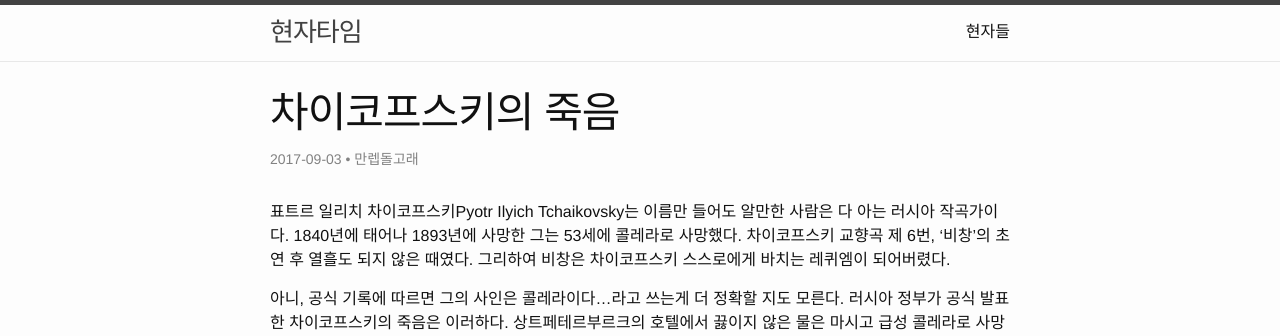
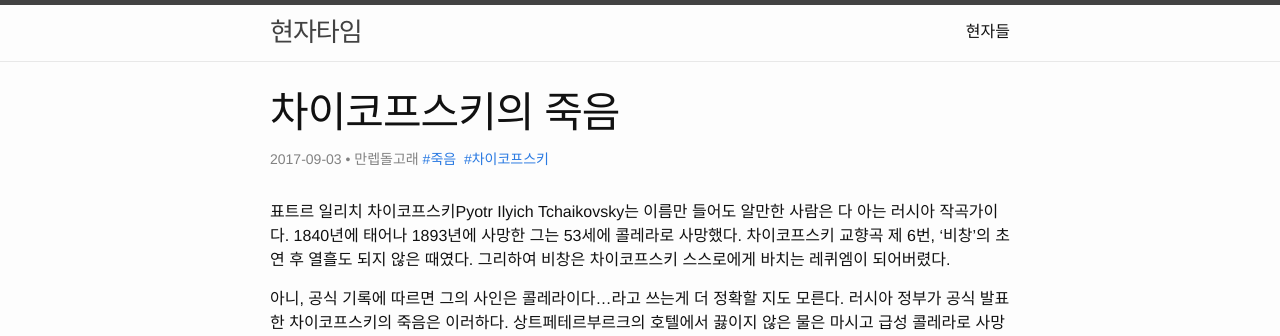
Before and after one commit to hjtm/hjtm.github.io, a Jekyll site: the page built from _posts/crapas/2017-09-03-차이코프스키의죽음.md, in a window 1280 px wide. Shown: the top 336 px of the page. Built offline with Jekyll 4.4.1, drawn with Linux system fonts in a browser that asks for light colours; our own code applies the rules of GitHub Pages for plain Markdown files.

Commit message:
added favicon & tag link (to google)

```diff
--- a/_includes/head.html
+++ b/_includes/head.html
@@ -3,6 +3,7 @@
   <meta http-equiv="X-UA-Compatible" content="IE=edge">
   <meta name="viewport" content="width=device-width, initial-scale=1">
   {% seo %}
+  <link rel="icon" type="image/png" href="{{ "/favicon.png" | relative_url }}">
   <link rel="stylesheet" href="{{ "/assets/main.css" | relative_url }}">
   <link rel="alternate" type="application/rss+xml" title="{{ site.title | escape }}" href="{{ "/feed.xml" | relative_url }}">
   {% if jekyll.environment == 'production' and site.google_analytics %}
--- a/_layouts/default.html
+++ b/_layouts/default.html
@@ -1,5 +1,5 @@
 <!DOCTYPE html>
-<html lang="{{ page.lang | default: site.lang | default: "en" }}">
+<html lang="{{ page.lang | default: site.lang | default: "ko" }}">
 
   {% include head.html %}
 
--- a/_layouts/post.html
+++ b/_layouts/post.html
@@ -12,7 +12,14 @@ layout: default
       </time>
       {% if page.author %}
         • <span itemprop="author" itemscope itemtype="http://schema.org/Person"><span itemprop="name">{{ page.author }}</span></span>
-      {% endif %}</p>
+      {% endif %}
+      {% if page.tags %}
+          {% for tag in page.tags %}
+            {% capture tag_name %}{{ tag }}{% endcapture %}
+            <a href="https://google.com?q={{ tag_name }}">#{{ tag_name }}&nbsp;</a>
+          {% endfor %}
+      {% endif %}
+    </p>
   </header>
 
   <div class="post-content" itemprop="articleBody">
--- a/_posts/crapas/2017-09-03-차이코프스키의죽음.md
+++ b/_posts/crapas/2017-09-03-차이코프스키의죽음.md
@@ -2,7 +2,7 @@
 title: 차이코프스키의 죽음
 date: 2017-09-03 23:08:30
 author: 만렙돌고래
-tags: 죽음, 차이코프스키
+tags: [죽음, 차이코프스키]
 ---
 
 표트르 일리치 차이코프스키Pyotr Ilyich Tchaikovsky는 이름만 들어도 알만한 사람은 다 아는 러시아 작곡가이다. 1840년에 태어나 1893년에 사망한 그는 53세에 콜레라로 사망했다. 차이코프스키 교향곡 제 6번, '비창'의 초연 후 열흘도 되지 않은 때였다. 그리하여 비창은 차이코프스키 스스로에게 바치는 레퀴엠이 되어버렸다.
```
Also changed, not shown: _posts/crapas/2017-09-12-라부아지에의죽음.md (+1 -1 lines), about.md (+7 -1 lines), favicon.png (added).
